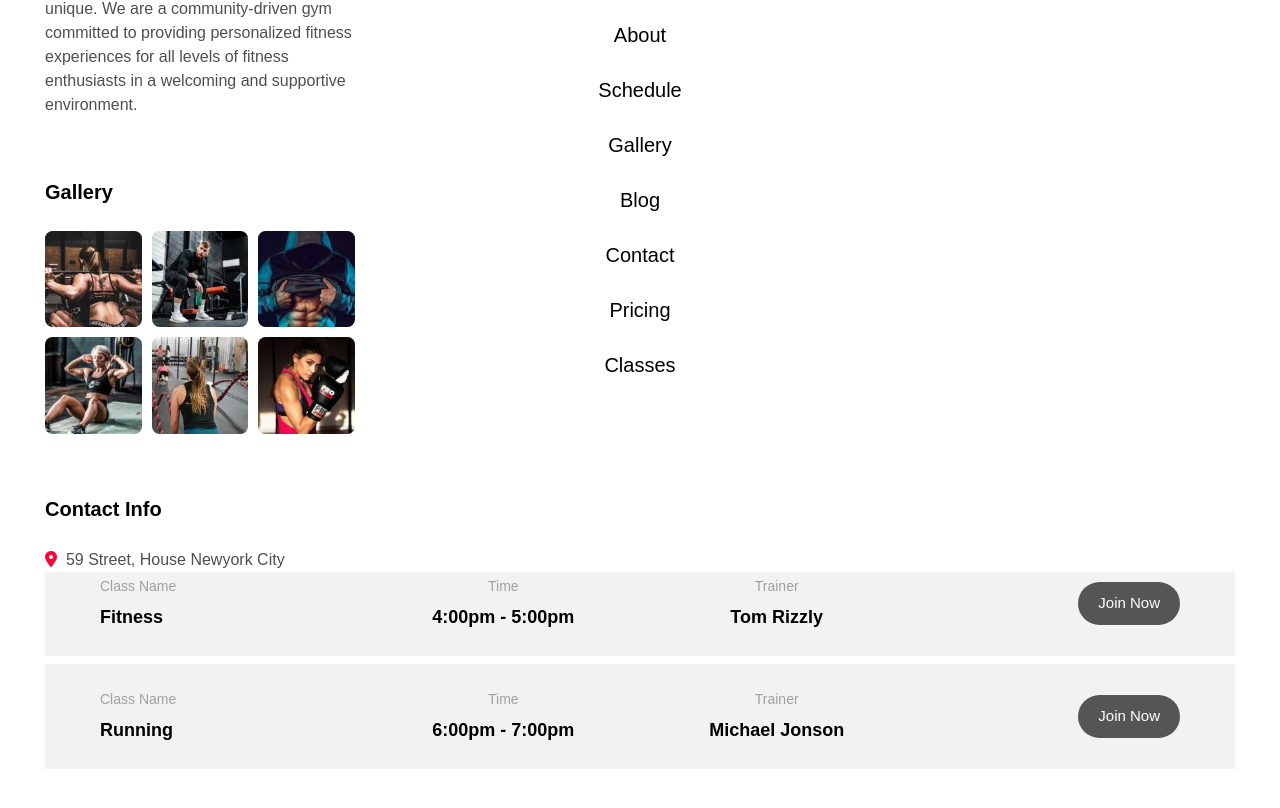
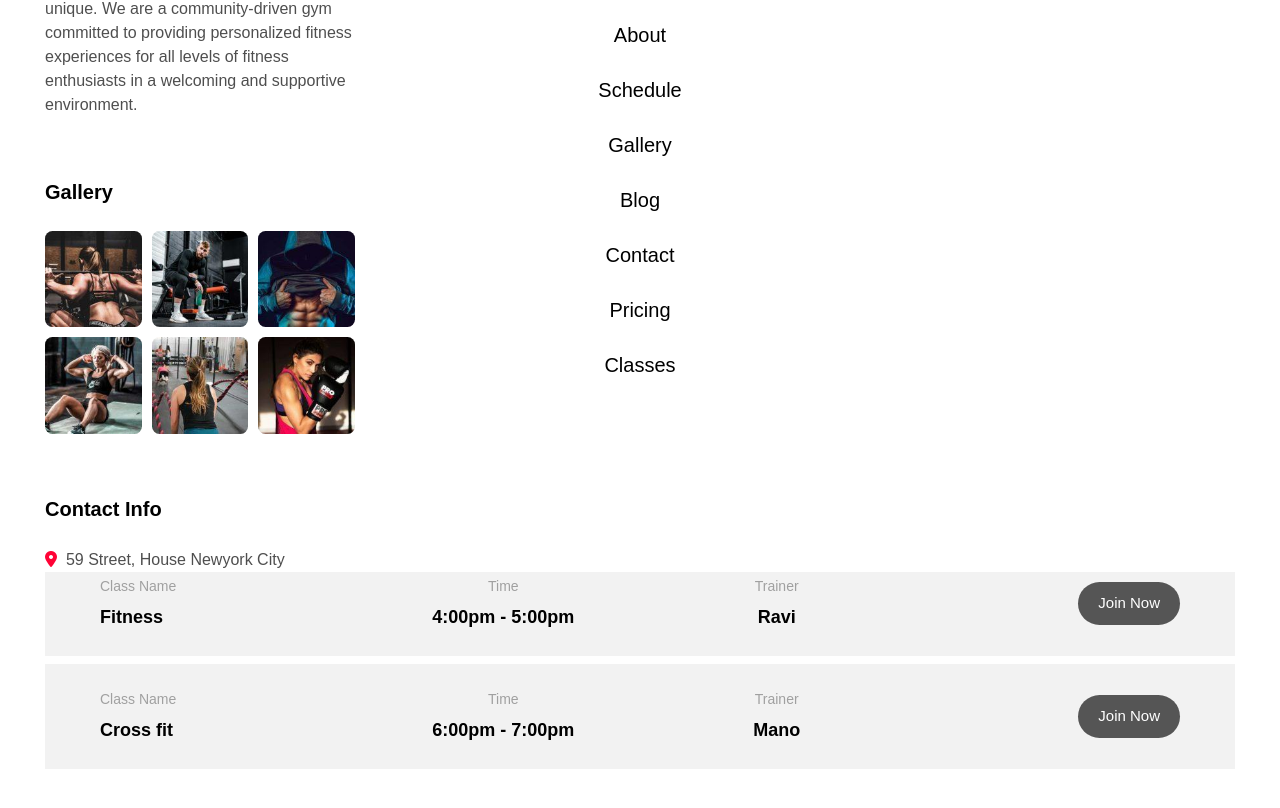
Before and after one commit to RajeshK1006/Body-Life, a React (Create React App) app: page /schedule/wednesday in a window 1280 px wide. Shown: the part 228-1036 px from the top of the page. Built offline with nearby package versions, Linux system fonts and the light colour scheme; no server answers.

Commit message:
Update Wednesday.jsx

```diff
--- a/src/Pages/Schedule/Wednesday.jsx
+++ b/src/Pages/Schedule/Wednesday.jsx
@@ -77,7 +77,7 @@ function Wednesday() {
             {/* trainer */}
             <li className="p-[25px] bg-[#f2f2f2] w-full text-center">
               <p className="text-[14px] font-medium text-[#a0a0a0]">Trainer</p>
-              <p className="text-[18px] text-black font-bold mt-3">Mario Vreco</p>
+              <p className="text-[18px] text-black font-bold mt-3">Mohan</p>
             </li>
 {/*             <li className="py-[25px] px-[55px] bg-[#f2f2f2] w-full text-right min800:text-center">
               <button className="text-white text-[15px] font-medium bg-[#555] py-[10px] px-[20px] rounded-[30px] mt-3 hover:bg-[#ff0336] ease-in duration-200 ">
@@ -109,7 +109,7 @@ function Wednesday() {
             {/* trainer */}
             <li className="p-[25px] bg-[#f2f2f2] w-full text-center">
               <p className="text-[14px] font-medium text-[#a0a0a0]">Trainer</p>
-              <p className="text-[18px] text-black font-bold mt-3">John Weights</p>
+              <p className="text-[18px] text-black font-bold mt-3">Vinoth</p>
             </li>
 {/*             <li className="py-[25px] px-[55px] bg-[#f2f2f2] w-full text-right min800:text-center">
               <button className="text-white text-[15px] font-medium bg-[#555] py-[10px] px-[20px] rounded-[30px] mt-3 hover:bg-[#ff0336] ease-in duration-200 ">
@@ -141,7 +141,7 @@ function Wednesday() {
             {/* trainer */}
             <li className="p-[25px] bg-[#f2f2f2] w-full text-center">
               <p className="text-[14px] font-medium text-[#a0a0a0]">Trainer</p>
-              <p className="text-[18px] text-black font-bold mt-3">Tom Rizzly</p>
+              <p className="text-[18px] text-black font-bold mt-3">Ravi</p>
             </li>
 {/*             <li className="py-[25px] px-[55px] bg-[#f2f2f2] w-full text-right min800:text-center">
               <button className="text-white text-[15px] font-medium bg-[#555] py-[10px] px-[20px] rounded-[30px] mt-3 hover:bg-[#ff0336] ease-in duration-200 ">
@@ -163,7 +163,7 @@ function Wednesday() {
             {/* class name */}
             <li className="py-[25px] px-[55px] bg-[#f2f2f2] w-full">
               <p className="text-[14px] font-medium text-[#a0a0a0]">Class Name</p>
-              <p className="text-[18px] text-black font-bold mt-3">Running</p>
+              <p className="text-[18px] text-black font-bold mt-3">Cross fit</p>
             </li>
             {/* time */}
             <li className="p-[25px] bg-[#f2f2f2] w-full text-center">
@@ -173,7 +173,7 @@ function Wednesday() {
             {/* trainer */}
             <li className="p-[25px] bg-[#f2f2f2] w-full text-center">
               <p className="text-[14px] font-medium text-[#a0a0a0]">Trainer</p>
-              <p className="text-[18px] text-black font-bold mt-3">Michael Jonson</p>
+              <p className="text-[18px] text-black font-bold mt-3">Mano</p>
             </li>
 {/*             <li className="py-[25px] px-[55px] bg-[#f2f2f2] w-full text-right min800:text-center">
               <button className="text-white text-[15px] font-medium bg-[#555] py-[10px] px-[20px] rounded-[30px] mt-3 hover:bg-[#ff0336] ease-in duration-200 ">
```
